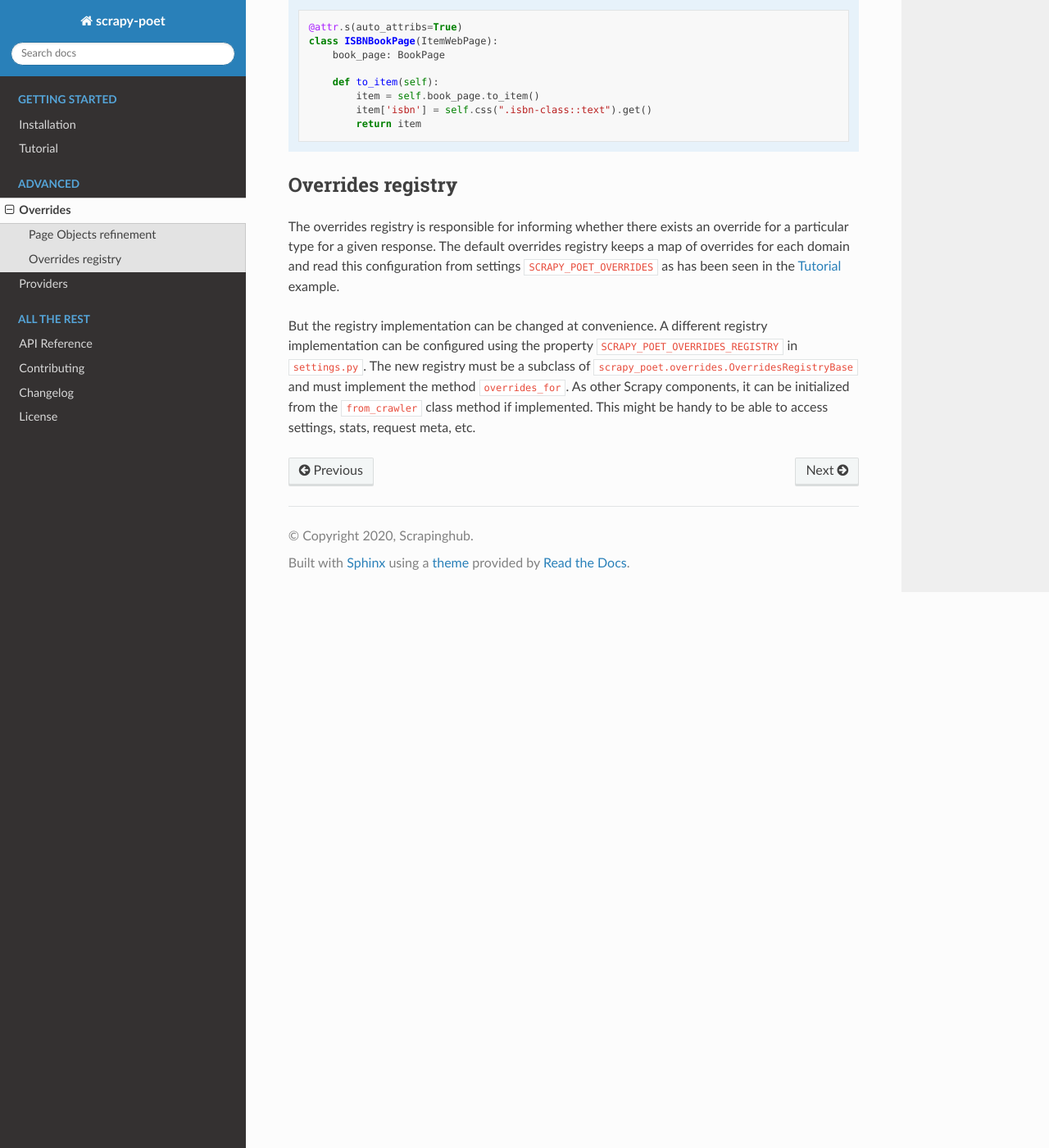
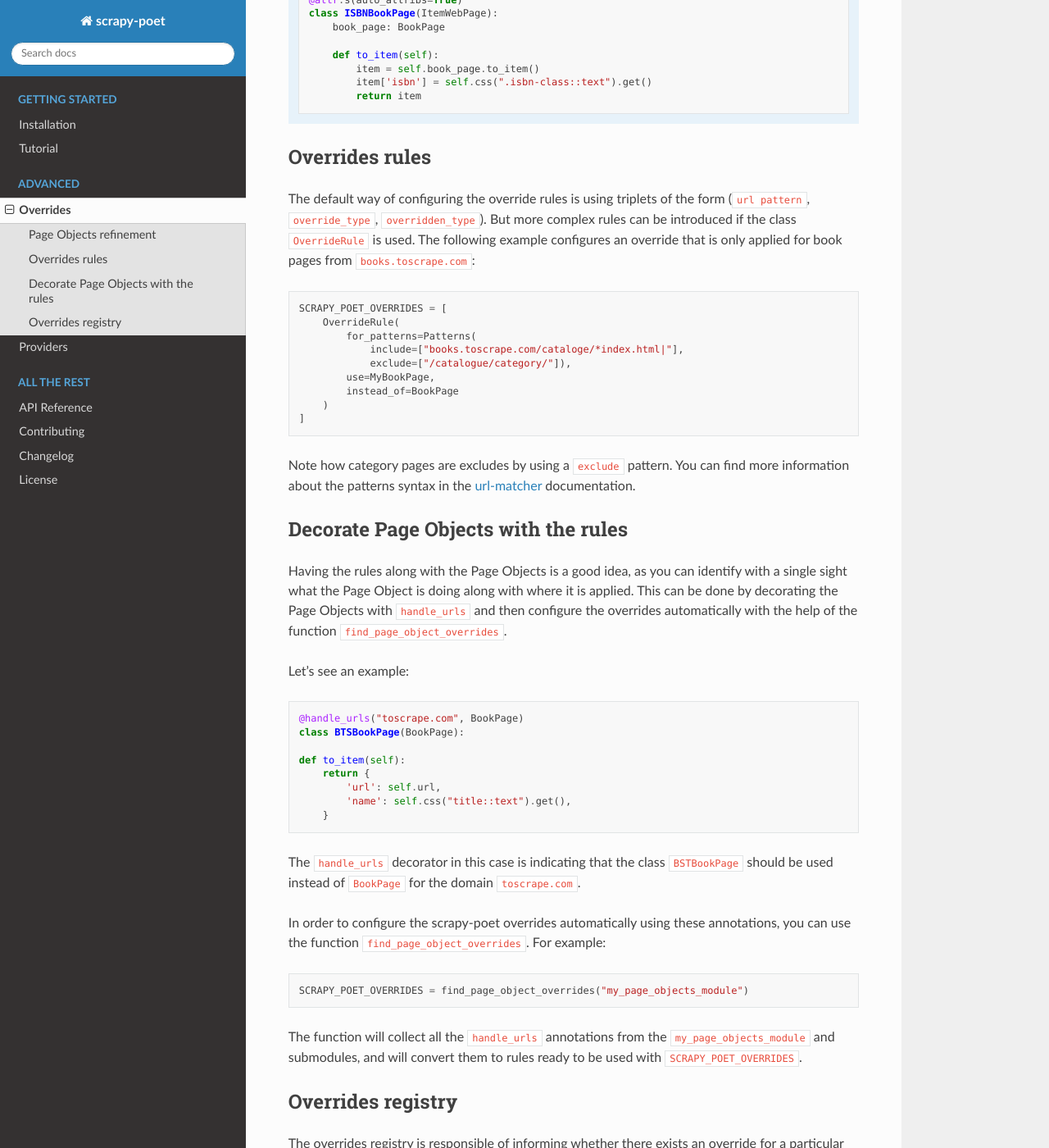
Before and after one commit to scrapinghub/scrapy-poet, a Sphinx documentation site: the page built from docs/overrides.rst, in a window 1280 px wide and 1400 px high, scrolled down 1357 px. Shown: the whole window at 82% size. Built offline with Sphinx 7.4.7 and the Read the Docs theme 2.0.0, drawn with Linux system fonts in a browser that asks for light colours; some of the changed text lies outside the part shown.

Commit message:
url-matcher integration with scrapy-poet

```diff
--- a/CHANGELOG.rst
+++ b/CHANGELOG.rst
@@ -6,6 +6,8 @@ TBR:
 ------------------
 
 * Cache mechanism using SCRAPY_POET_CACHE setting
+* New and richer SCRAPY_POET_OVERRIDES registry that uses the
+  url-matcher patterns to configure the overrides
 
 0.2.1 (2021-06-11)
 ------------------
--- a/docs/conf.py
+++ b/docs/conf.py
@@ -188,7 +188,8 @@ epub_exclude_files = ['search.html']
 intersphinx_mapping = {
     'python': ('https://docs.python.org/3', None, ),
     'scrapy': ('https://docs.scrapy.org/en/latest', None, ),
-    'web_poet': ('https://web-poet.readthedocs.io/en/stable/', None),
+    'web-poet': ('https://web-poet.readthedocs.io/en/stable/', None),
+    'url-matcher': ('https://url-matcher.readthedocs.io/en/stable/', None),
 }
 
 autodoc_default_options = {
--- a/docs/overrides.rst
+++ b/docs/overrides.rst
@@ -47,11 +47,9 @@ And then override it for a particular domain using ``settings.py``:
 
 .. code-block:: python
 
-    SCRAPY_POET_OVERRIDES = {
-        "example.com": {
-            BookPage: ISBNBookPage
-        }
-    }
+    SCRAPY_POET_OVERRIDES = [
+        ("example.com", ISBNBookPage, BookPage)
+    ]
 
 This new Page Objects gets the original ``BookPage`` as dependency and enrich
 the obtained item with the ISBN from the page HTML.
@@ -79,13 +77,82 @@ the obtained item with the ISBN from the page HTML.
                 return item
 
 
+Overrides rules
+===============
+
+The default way of configuring the override rules is using triplets
+of the form (``url pattern``, ``override_type``, ``overridden_type``). But
+more complex rules can be introduced if the class ``OverrideRule``
+is used. The following example configures an override that
+is only applied for book pages from ``books.toscrape.com``:
+
+.. code-block:: python
+
+
+    SCRAPY_POET_OVERRIDES = [
+        OverrideRule(
+            for_patterns=Patterns(
+                include=["books.toscrape.com/cataloge/*index.html|"],
+                exclude=["/catalogue/category/"]),
+            use=MyBookPage,
+            instead_of=BookPage
+        )
+    ]
+
+Note how category pages are excludes by using a ``exclude`` pattern.
+You can find more information about the patterns syntax in the
+`url-matcher <https://url-matcher.readthedocs.io/en/stable/>`_
+documentation.
+
+
+Decorate Page Objects with the rules
+====================================
+
+Having the rules along with the Page Objects is a good idea,
+as you can identify with a single sight what the Page Object is doing
+along with where it is applied. This can be done by decorating the
+Page Objects with ``handle_urls`` and then
+configure the overrides automatically with the help of the function
+``find_page_object_overrides``.
+
+Let's see an example:
+
+.. code-block:: python
+
+        @handle_urls("toscrape.com", BookPage)
+        class BTSBookPage(BookPage):
+
+        def to_item(self):
+            return {
+                'url': self.url,
+                'name': self.css("title::text").get(),
+            }
+
+The ``handle_urls`` decorator in this case is indicating that
+the class ``BSTBookPage`` should be used instead of ``BookPage``
+for the domain ``toscrape.com``.
+
+In order to configure the scrapy-poet overrides automatically
+using these annotations,
+you can use the function ``find_page_object_overrides``.
+For example:
+
+.. code-block:: python
+
+    SCRAPY_POET_OVERRIDES = find_page_object_overrides("my_page_objects_module")
+
+The function will collect all the ``handle_urls`` annotations from the
+``my_page_objects_module`` and submodules, and will convert them
+to rules ready to be used with ``SCRAPY_POET_OVERRIDES``.
+
 Overrides registry
 ==================
 
-The overrides registry is responsible for informing whether there exists an
-override for a particular type for a given response. The default overrides
-registry keeps a map of overrides for each domain and read this configuration
-from settings ``SCRAPY_POET_OVERRIDES`` as has been seen in the :ref:`intro-tutorial`
+The overrides registry is responsible of informing whether there exists an
+override for a particular type for a given request. The default overrides
+registry allows to configure these rules using patterns that follows the
+`url-matcher <https://url-matcher.readthedocs.io/en/stable/>`_ syntax. These rules can be configured using the
+``SCRAPY_POET_OVERRIDES`` setting, as it has been seen in the :ref:`intro-tutorial`
 example.
 
 But the registry implementation can be changed at convenience. A different
--- a/setup.py
+++ b/setup.py
@@ -14,7 +14,8 @@ setup(
         'andi >= 0.4.1',
         'attrs',
         'parsel',
-        'web-poet',
+        'web-poet @ git+https://git@github.com/scrapinghub/web-poet@handle_urls#egg=web-poet',
+        'url-matcher',
         'tldextract',
         'sqlitedict',
     ],
```
Also changed, not shown: docs/intro/tutorial.rst (+26 -18 lines), 11 other files.
